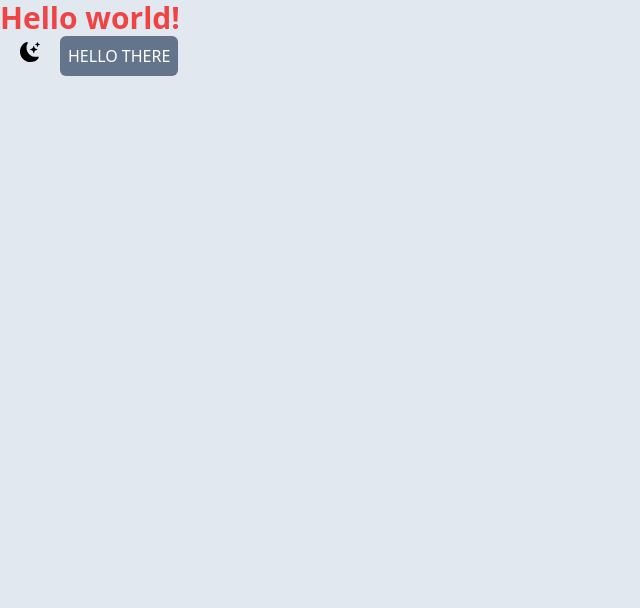
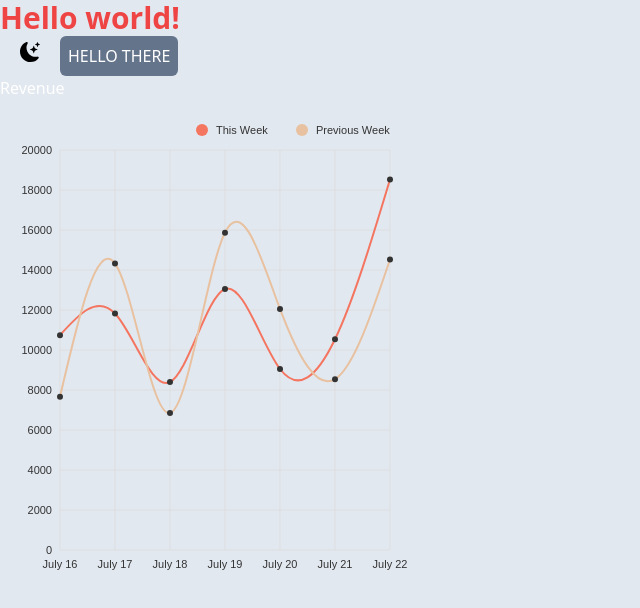
Before and after one commit to BolaGhaly/Admin-Dashboard, a Next.js app: page / in a window 1280 px wide. Shown: the top 608 px of the page, without its empty margins (0-640 px from the left). Built offline with nearby package versions, Linux system fonts and the light colour scheme.

Commit message:
Update index.tsx

```diff
--- a/pages/index.tsx
+++ b/pages/index.tsx
@@ -1,21 +1,36 @@
 import Head from "next/head";
-import Image from "next/image";
 import { useState } from "react";
 import { BsFillMoonStarsFill } from "react-icons/bs";
+import dynamic from "next/dynamic";
+import Image from "next/image";
+import { LineChartData } from "../utils/LineChartData";
+
+const LineChart = dynamic(() => import("./LineChart"), {
+  ssr: false,
+});
 
 const Home = () => {
   const [darkMode, setDarkMode] = useState(false);
 
+
   return (
-    <div className={darkMode ? "dark" : ""}>
+    <>
       <Head>
         <title>Create Next App</title>
         <meta name="description" content="Generated by create next app" />
         <meta name="viewport" content="width=device-width, initial-scale=1" />
         <link rel="icon" href="/favicon.ico" />
       </Head>
-      <main className="bg-slate-200 min-h-screen">
-          <h1 className="text-3xl font-bold text-red-500 dark:text-blue-500">
+      <div className={`${darkMode ? "dark" : ""}`}>
+        <main className="bg-slate-200 min-h-screen dark:bg-gray-800 dark:text-white antialiased">
+          {/* <Image
+            src="/bg-img.webp"
+            alt="Background Image"
+            width={100}
+            height={100}
+            className="w-full h-auto object-cover object-center"
+          /> */}
+          <h1 className="text-3xl font-bold text-red-500 dark:text-white ">
             Hello world!
           </h1>
           <button className="px-5 ">
@@ -28,8 +43,14 @@ const Home = () => {
           <button className=" bg-slate-500 p-2 rounded-md text-white font-medium dark:text-slate-800 dark:bg-sky-200">
             HELLO THERE
           </button>
-      </main>
-    </div>
+
+          <div className="h-[500px] w-[500px] text-white">
+            <h1>Revenue</h1>
+            <LineChart data={LineChartData} />
+          </div>
+        </main>
+      </div>
+    </>
   );
 };
 
```
